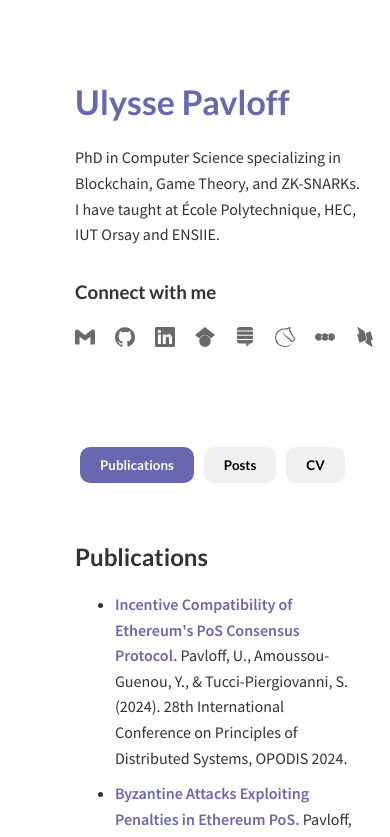
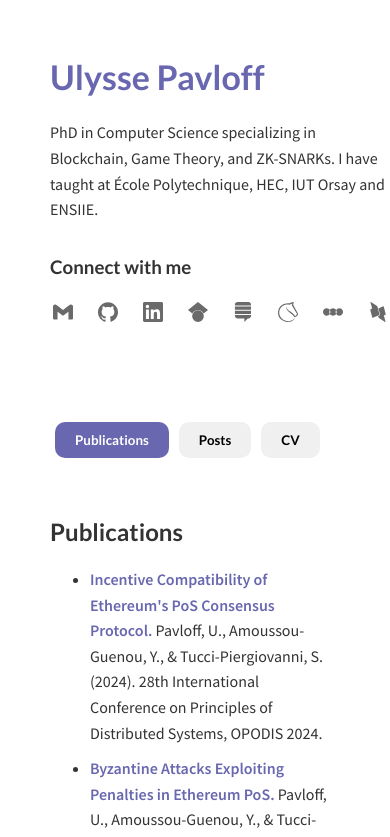
Before and after one commit to upavloff/upavloff.github.io, a React (Create React App) app: page / in a window 390 px wide. Shown: the top 837 px of the page. Built offline with nearby package versions, Linux system fonts and the light colour scheme.

Commit message:
improved responsiveness

```diff
--- a/src/App.css
+++ b/src/App.css
@@ -154,7 +154,7 @@ h6 {
   }
 }
 
-@media (max-width: 768px) {
+@media (max-width: 850px) {
   .social-list {
     grid-template-columns: repeat(8, auto);
   }
@@ -180,13 +180,16 @@ h6 {
 }
 
 /* Layout for smaller screens (phone) */
-@media (max-width: 768px) {
+@media (max-width: 850px) {
   .about-articles-section {
     flex-direction: column;
+    padding: 25px;
+
     /* Stacks the sections vertically */
   }
 
   .about-me {
+    width: 100%;
     position: static;
     max-width: 100%;
     margin-right: 0;
--- a/src/App.js
+++ b/src/App.js
@@ -43,7 +43,7 @@ function App() {
               </a>
             </li>
             <li>
-              <a href="https://stackexchange.com/users/86774/upavloff" target="_blank" rel="noopener noreferrer" data-tooltip="Stack Exchange">
+              <a href="https://ethereum.stackexchange.com/users/86774/upavloff" target="_blank" rel="noopener noreferrer" data-tooltip="Stack Exchange">
                 <SiStackexchange />
               </a>
             </li>
```
Also changed, not shown: 1 other file (tests, documents, lock files or other folders).
